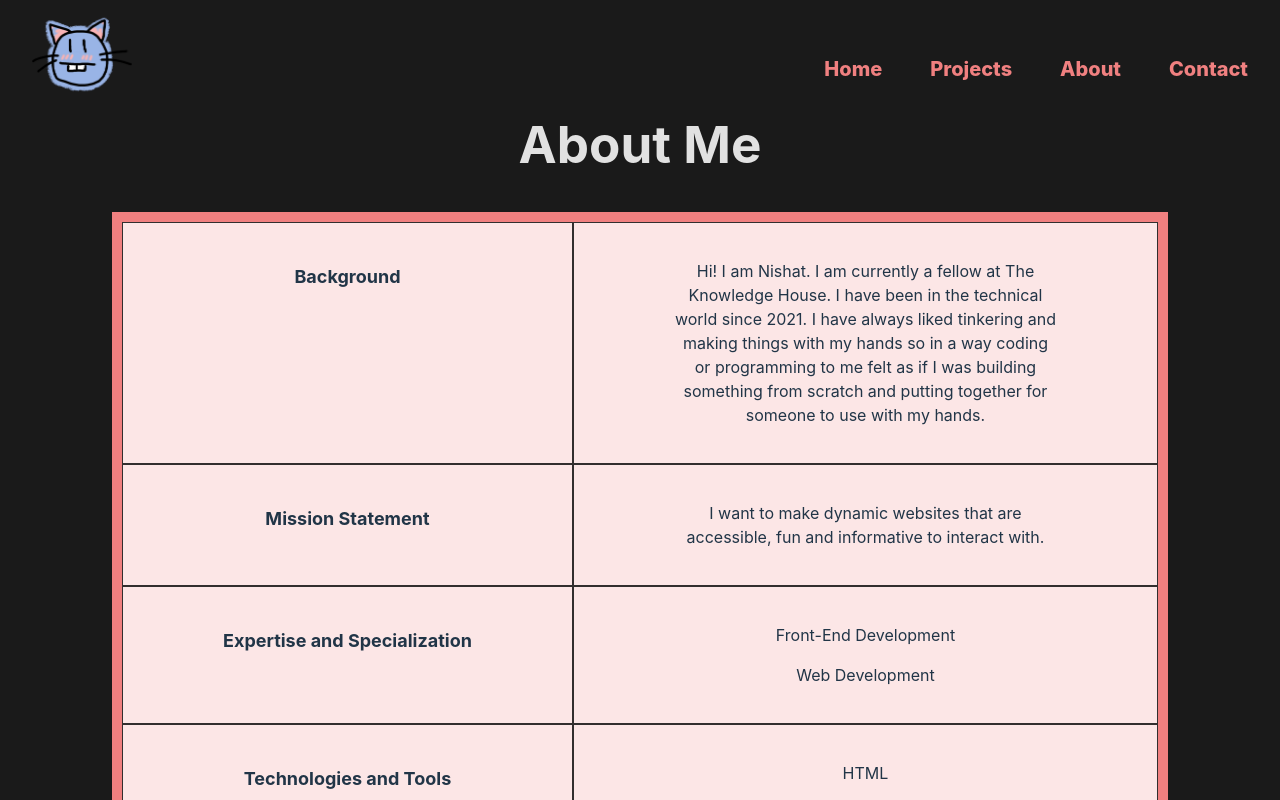
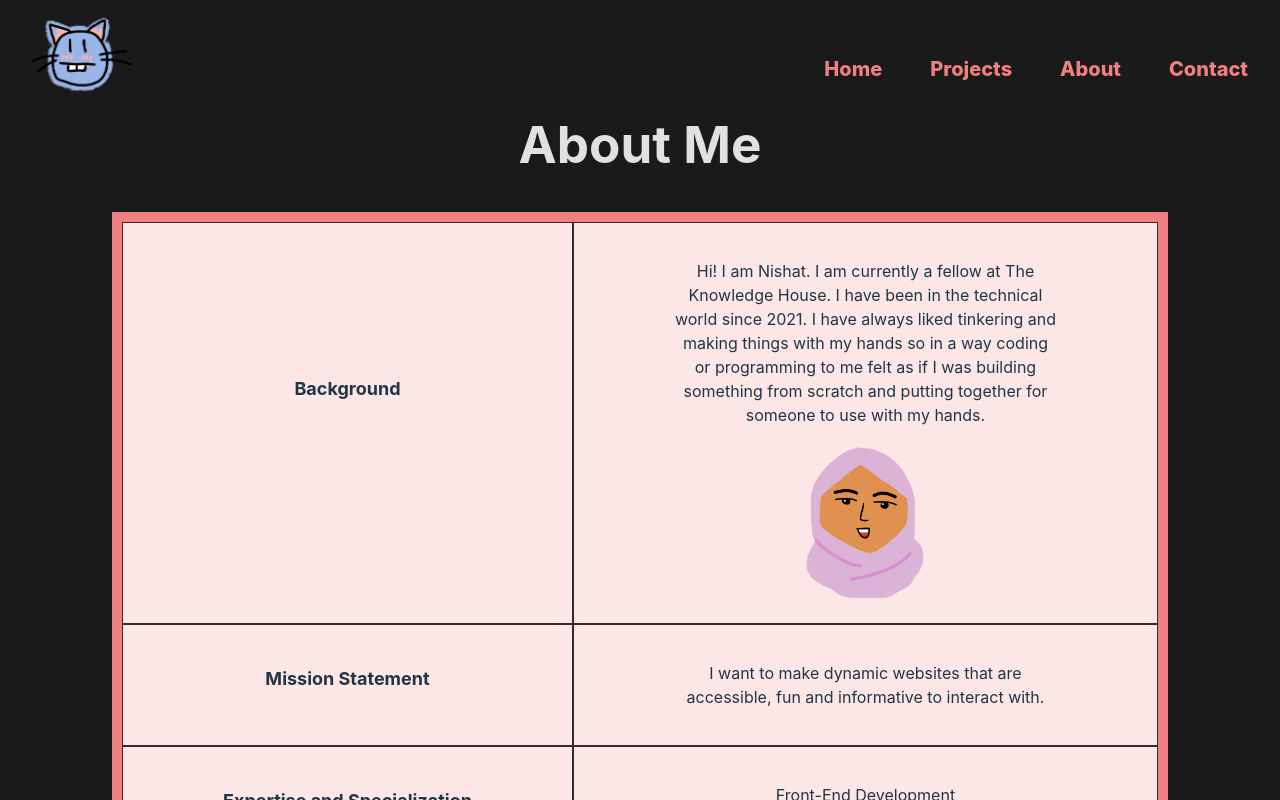
Before and after one commit to Nemo080/TKH-react-portfolio, a React (Vite) app: page /about in a window 1280 px wide. Shown: the top 800 px of the page. Built offline with nearby package versions, Linux system fonts and the light colour scheme.

Commit message:
abt me img

```diff
--- a/src/components/About.jsx
+++ b/src/components/About.jsx
@@ -5,10 +5,11 @@ const About = () => {
     return (
         <div className='about-container mx-20'>
           <div className='about-item'>
-            <h3 className='text-lg font-bold'>Background</h3>
+            <h3 className='text-lg font-bold my-28'>Background</h3>
           </div>
           <div className='about-item'>
             <p className='my-4'>Hi! I am Nishat. I am currently a fellow at The Knowledge House. I have been in the technical world since 2021. I have always liked tinkering and making things with my hands so in a way coding or programming to me felt as if I was building something from scratch and putting together for someone to use with my hands.</p>
+            <img className="w-40 inline-flex" src="/me.png" />
           </div>
           <div className='about-item'>
             <h3 className='text-lg font-bold'>Mission Statement</h3>
```
